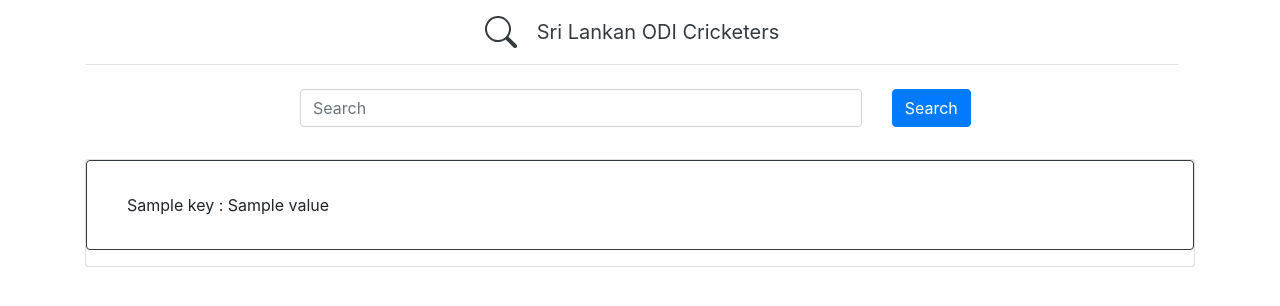
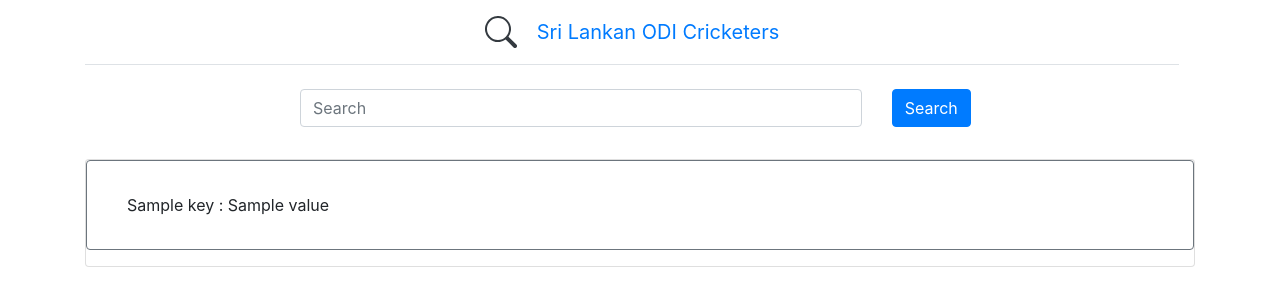
Before and after one commit to CharithKularathna/SriLankan-Cricketer-IR-System, a Flask app: template templates/index.html in a window 1280 px wide. Shown: the top 306 px of the page. Run offline with Flask 2, Linux system fonts and the light colour scheme; the template is opened without the code that fills it: most values are stand-ins (such as "Sample title", 1, 10 or a date in 2020); some libraries are stand-ins or nearby versions.

Commit message:
complete

```diff
--- a/templates/index.html
+++ b/templates/index.html
@@ -13,7 +13,7 @@
           <path d="M11.742 10.344a6.5 6.5 0 1 0-1.397 1.398h-.001c.03.04.062.078.098.115l3.85 3.85a1 1 0 0 0 1.415-1.414l-3.85-3.85a1.007 1.007 0 0 0-.115-.1zM12 6.5a5.5 5.5 0 1 1-11 0 5.5 5.5 0 0 1 11 0z"/>
         </svg>
         <span style="width: 20px;"></span>
-        <span class="fs-4">Sri Lankan ODI Cricketers</span>
+        <span class="fs-4 text-primary">Sri Lankan ODI Cricketers</span>
       </a>
       <ul class="nav nav-pills">
 
@@ -48,8 +48,11 @@
 
     <div class="col-12">
       <div class="card" style="width: 100%">
+        {% if names == [] %}
+          <div><p class="lead text-center">No Search Results were Found!</p></div>
+        {% endif %}
         {% for each in names %}
-        <div class="card border-dark mb-3" style="width: 100%">
+        <div class="card border-secondary mb-3 rounded" style="width: 100%">
           <div class="card-body">
             {% for key, value in each.items() %}
             <ul class="list-group list-group-flush">
```
